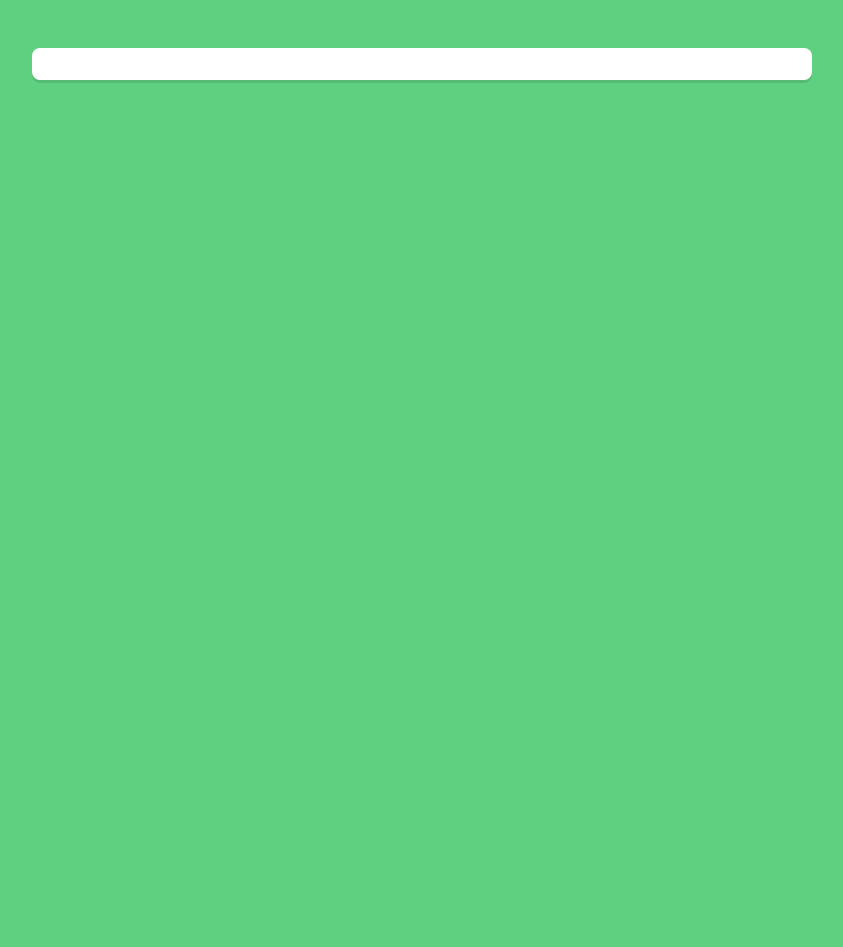
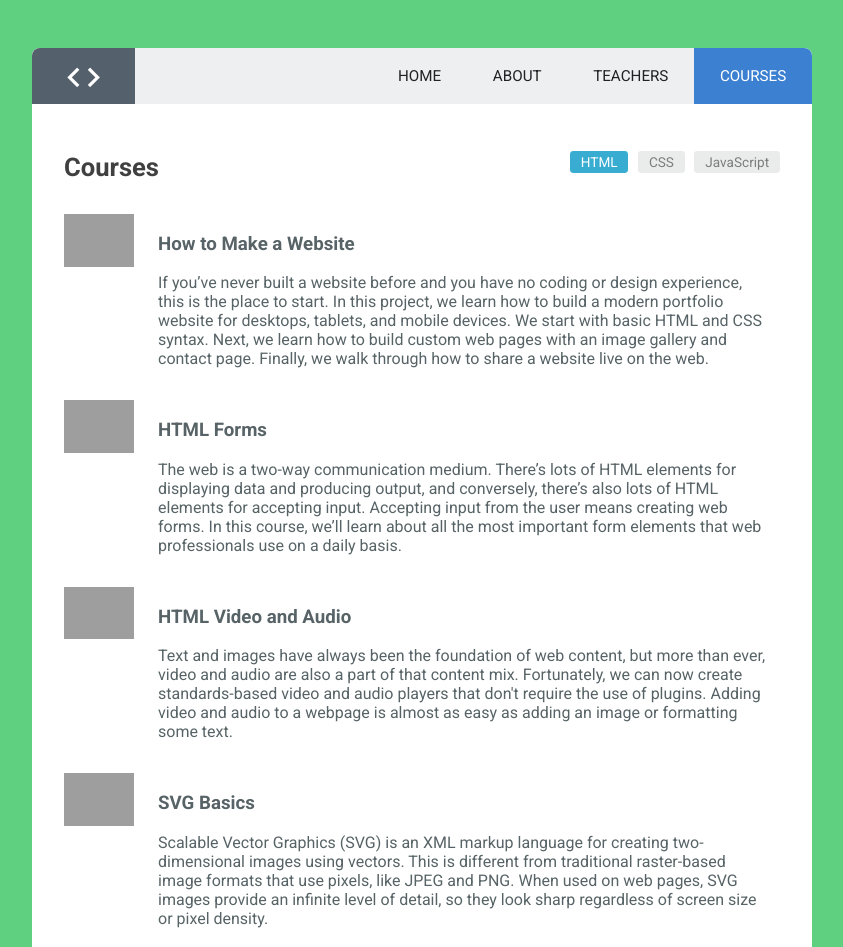
Before and after one commit to eowino/React-Router-TTH, a React app: page /courses/html in a window 1280 px wide. Shown: the top 947 px of the page, without its empty margins (218-1061 px from the left). Before the commit the page ends 800 px from the top, so only its background shows below. Built offline with nearby package versions, Linux system fonts and the light colour scheme; grey boxes are pictures that could not be loaded.

Commit message:
routes func

```diff
--- a/package.json
+++ b/package.json
@@ -2,8 +2,9 @@
   "name": "course-directory",
   "version": "0.1.0",
   "private": true,
-   "homepage": "http://eowino.github.io/React-Router-TTH/",
+  "homepage": "http://eowino.github.io/React-Router-TTH/",
   "devDependencies": {
+    "react-router-dom": "^4.1.2",
     "react-scripts": "1.0.6"
   },
   "dependencies": {
--- a/public/index.html
+++ b/public/index.html
@@ -13,7 +13,7 @@
       work correctly both with client-side routing and a non-root public URL.
       Learn how to configure a non-root public URL by running `npm run build`.
     -->
-    <title>Front End Course Directory</title>
+    <title>React Router TTH</title>
     <link href="https://fonts.googleapis.com/icon?family=Material+Icons" rel="stylesheet">
   </head>
   <body>
--- a/src/components/App.js
+++ b/src/components/App.js
@@ -1,9 +1,25 @@
-import React from 'react';
+import React from "react";
+import { BrowserRouter, Route, Switch } from "react-router-dom";
 
-const App = () => (
-  <div className="container">
+import Header from "./Header";
+import Home from "./Home";
+import About from "./About";
+import Teachers from "./Teachers";
+import Courses from "./Courses";
+import NotFound from "./NotFound";
 
-  </div>
-);
+const App = () =>
+  <BrowserRouter>
+    <div className="container">
+      <Header />
+      <Switch>
+        <Route exact path="/" component={Home} />
+        <Route path="/about" component={About} />
+        <Route path="/teachers" component={Teachers} />
+        <Route path="/courses" component={Courses} />
+        <Route component={NotFound} />
+      </Switch>
+    </div>
+  </BrowserRouter>;
 
 export default App;
--- a/src/components/Courses.js
+++ b/src/components/Courses.js
@@ -1,17 +1,25 @@
 import React from 'react';
+import {Route, NavLink, Redirect} from 'react-router-dom';
 
-const Courses = () => (
+import CSS from './courses/CSS';
+import HTML from './courses/HTML';
+import JavaScript from './courses/JavaScript';
+
+const Courses = ({match}) => (
   <div className="main-content courses">
     <div className="course-header group">
       <h2>Courses</h2>
       <ul className="course-nav">
-        <li><a href='/courses/html'>HTML</a></li>
-        <li><a href='/courses/css'>CSS</a></li>
-        <li><a href='/courses/javascript'>JavaScript</a></li>
+        <li><NavLink to={`${match.url}/html`}>HTML</NavLink></li>
+        <li><NavLink to={`${match.url}/css`}>CSS</NavLink></li>
+        <li><NavLink to={`${match.url}/javascript`}>JavaScript</NavLink></li>
       </ul>
     </div>
 
-    {/* Write routes here... */}
+    <Route exact path={`${match.path}`} render={() => <Redirect to={`${match.path}/html`} />} />
+    <Route path={`${match.path}/html`} component={HTML} />
+    <Route path={`${match.path}/css`} component={CSS} />
+    <Route path={`${match.path}/javascript`} component={JavaScript} />
   </div>
 );
 
--- a/src/components/Header.js
+++ b/src/components/Header.js
@@ -1,13 +1,14 @@
 import React from 'react';
+import { NavLink } from 'react-router-dom';
 
 const Header = () => (
   <header>
     <span className="icn-logo"><i className="material-icons">code</i></span>
     <ul className="main-nav">
-      <li><a href="#">Home</a></li>
-      <li><a href="#">About</a></li>
-      <li><a href="#">Teachers</a></li>
-      <li><a href="#">Courses</a></li>
+      <li><NavLink exact to="/">Home</NavLink></li>
+      <li><NavLink to="/about">About</NavLink></li>
+      <li><NavLink to="/teachers">Teachers</NavLink></li>
+      <li><NavLink to="/courses">Courses</NavLink></li>
     </ul>
   </header>
 );
```
Also changed, not shown: src/components/courses/CSS.js (+14 -10 lines).
